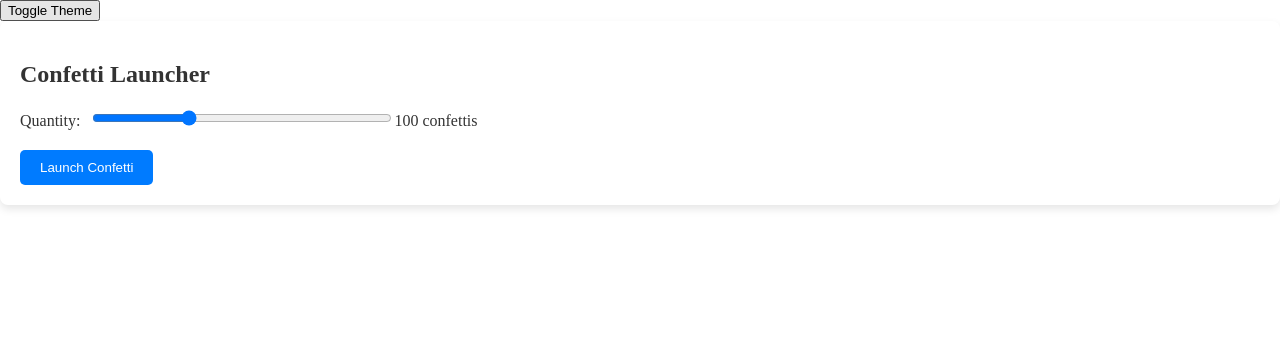
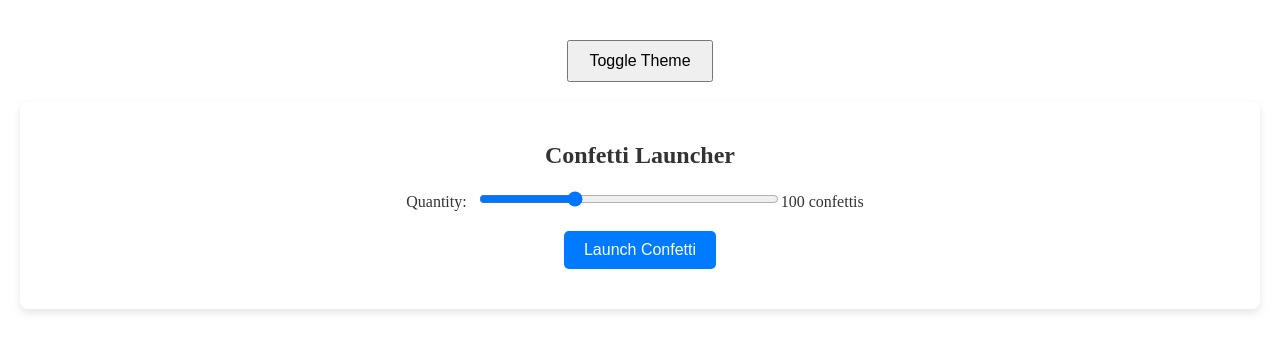
Before and after one commit to kkoisland/confetti-app, a React (Vite) app: page / in a window 1280 px wide. Shown: the top 352 px of the page. Built offline with nearby package versions, Linux system fonts and the light colour scheme.

Commit message:
Add dynamic elements to ConfettiLauncher with adjustable confetti quantity

```diff
--- a/package.json
+++ b/package.json
@@ -16,6 +16,7 @@
   },
   "devDependencies": {
     "@eslint/js": "^9.9.0",
+    "@types/canvas-confetti": "^1.6.4",
     "@types/react": "^18.3.3",
     "@types/react-dom": "^18.3.0",
     "@vitejs/plugin-react": "^4.3.1",
--- a/src/App.css
+++ b/src/App.css
@@ -9,3 +9,15 @@
   background-color: #333;
   color: #fff;
 }
+
+.App {
+  text-align: center;
+  padding: 20px;
+}
+
+button {
+  margin: 20px;
+  padding: 10px 20px;
+  font-size: 16px;
+  cursor: pointer;
+}
--- a/src/App.tsx
+++ b/src/App.tsx
@@ -1,24 +1,12 @@
-// import ConfettiLauncher from './components/ConfettiLauncher/ConfettiLauncher';
-
-// function App() {
-//   return (
-//     <div className="App">
-//         <ConfettiLauncher />
-//     </div>
-//   );
-// }
-
-// export default App;
-
-import React, { useState, useEffect } from 'react';
+import { useState, useEffect } from 'react';
 import ConfettiLauncher from './components/ConfettiLauncher/ConfettiLauncher';
-import './App.css'; // メインスタイルシート
+import './App.css';
 
 function App() {
     const [theme, setTheme] = useState(window.matchMedia && window.matchMedia('(prefers-color-scheme: dark)').matches ? 'dark' : 'light');
 
     useEffect(() => {
-      document.body.className = theme;  // themeは 'light' または 'dark'
+      document.body.className = theme;  // 'light' or 'dark'
   }, [theme]);
 
     const toggleTheme = () => {
--- a/src/components/ConfettiLauncher/ConfettiLauncher.tsx
+++ b/src/components/ConfettiLauncher/ConfettiLauncher.tsx
@@ -1,17 +1,23 @@
 import React, { useState } from 'react';
+import confetti from 'canvas-confetti';
 import styles from './ConfettiLauncher.module.css';
 
 const ConfettiLauncher = () => {
     const [quantity, setQuantity] = useState(100);
 
-    const handleQuantityChange = (event) => {
-        setQuantity(event.target.value);
+    const handleQuantityChange = (event: React.ChangeEvent<HTMLInputElement>) => {
+      setQuantity(parseInt(event.target.value, 10));
     };
 
-    const launchConfetti = () => {
-      console.log('Launching confetti with quantity:', quantity);
-      // ここにコンフェッティ発射のロジックを追加
-  };
+  const launchConfetti = () => {
+    confetti({
+      particleCount: quantity,
+      spread: 70,
+      // origin: { y: 0.6 } // original
+      origin: { x: 0.5, y: 0.8 }  // 画面の中央より下の位置から発射
+  });
+};
+
 
     return (
         <div className={styles.launcher}>
```
Also changed, not shown: src/components/ConfettiLauncher/ConfettiLauncher.module.css (+0 -7 lines), 1 other file (tests, documents, lock files or other folders).
